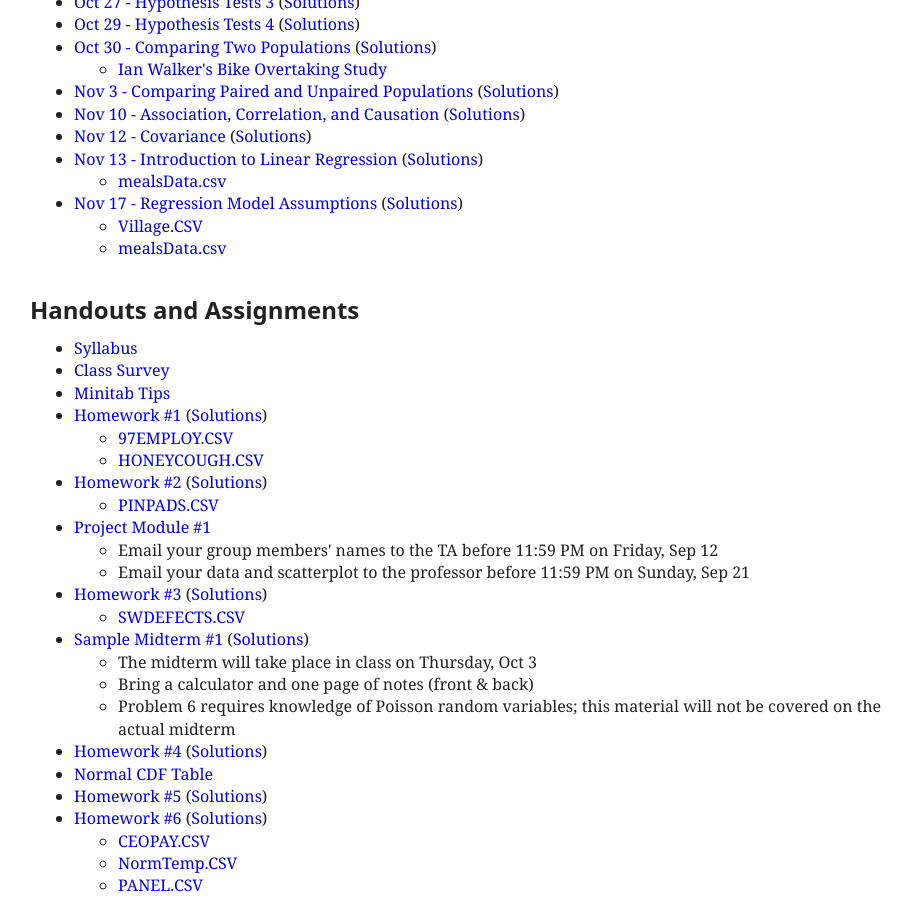
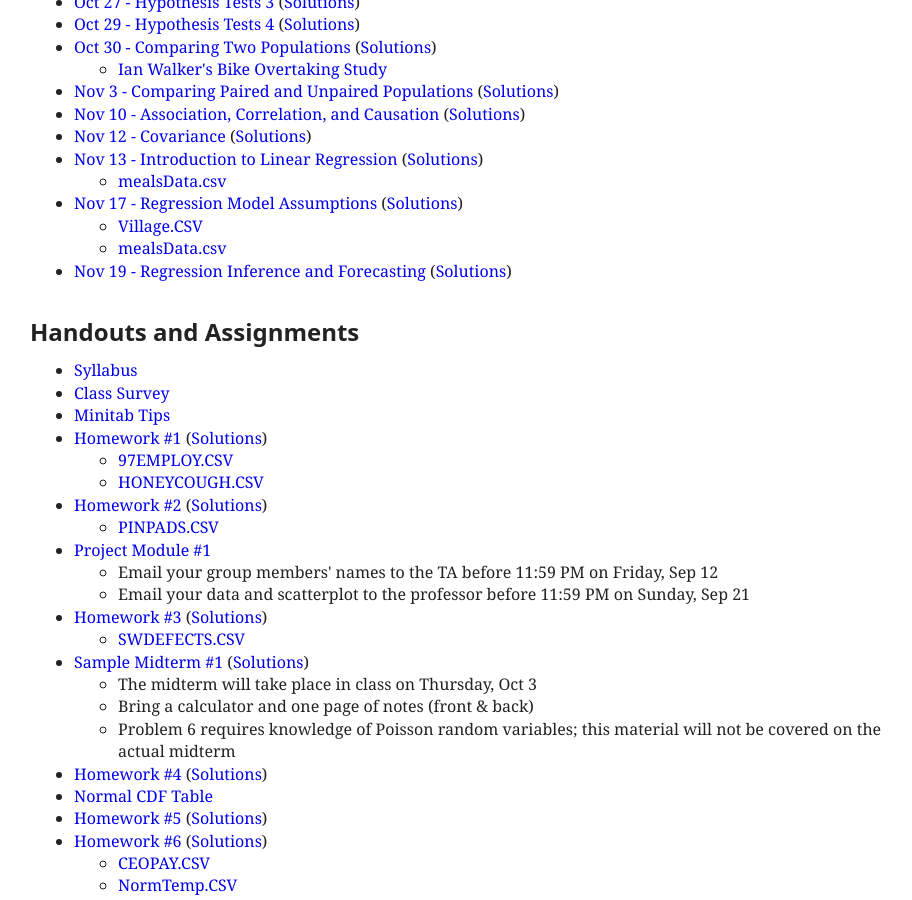
Before and after one commit to patperry/patperry.github.com, a Jekyll site: the page built from course/ub0103/index.html, in a window 1280 px wide and 900 px high, scrolled down 1058 px. Shown: the whole window, without its empty margins (178-1090 px from the left). Built offline with Jekyll 4.4.1, drawn with Linux system fonts in a browser that asks for light colours.

Commit message:
Add reg-inference handout

```diff
--- a/course/ub0103/index.html
+++ b/course/ub0103/index.html
@@ -110,6 +110,8 @@ stylesheet: /css/main.css?v=1
       <li><a href="data/Village.CSV">Village.CSV</a>
       <li><a href="data/mealsData.csv">mealsData.csv</a>
     </ul>
+  <li><a href="lecture/reg-inference.pdf">Nov 19 - Regression Inference and Forecasting</a>
+    (<a href="lecture/reg-inference-sol.pdf">Solutions</a>)
 </ul>
 
 <h2>Handouts and Assignments</h2>
```
Also changed, not shown: 2 other files.
